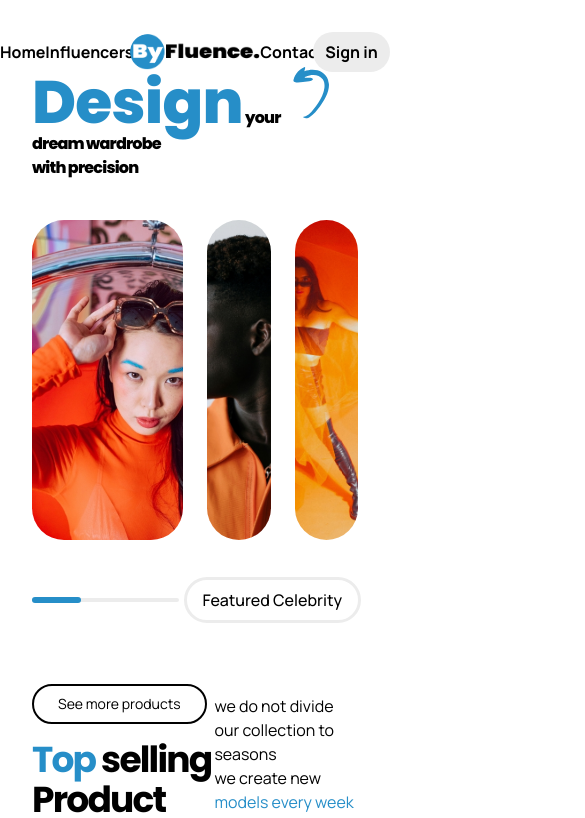
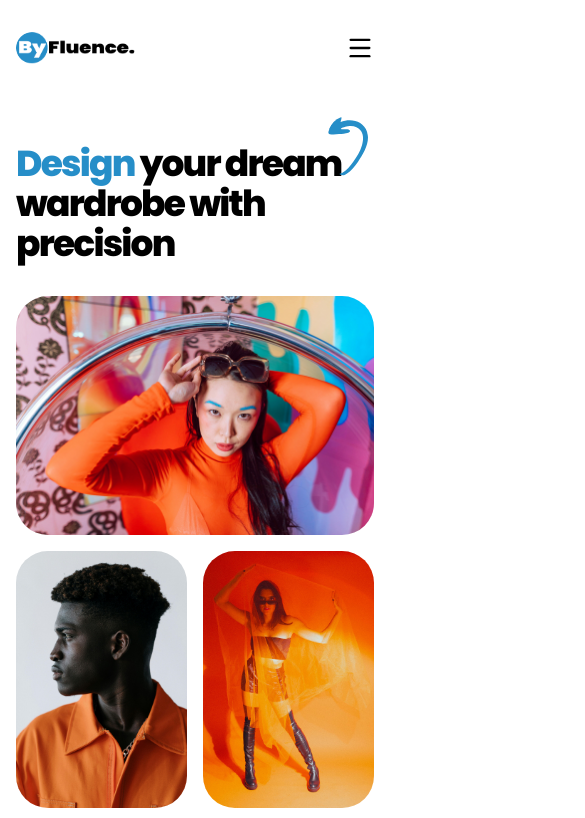
Before and after one commit to subodhGalande/popcom, a React (Vite) app: page / in a window 390 px wide. Shown: the top 818 px of the page, 585 px wide, since content can reach past the window. Built offline with nearby package versions, Linux system fonts and the light colour scheme.

Commit message:
feat: navbar with mobile view, responsive hero section

```diff
--- a/src/App.jsx
+++ b/src/App.jsx
@@ -13,13 +13,13 @@ function App() {
     <>
       <Navbar />
       <Hero />
-      <TopSeller />
+      {/* <TopSeller />
       <WhyChooseUs />
       <Showcase />
       <Products />
       <Influencers />
       <Reviews />
-      <Footer />
+      <Footer /> */}
     </>
   );
 }
--- a/src/components/hero.jsx
+++ b/src/components/hero.jsx
@@ -2,27 +2,28 @@ import Arrow from "/arrow.svg";
 
 const Hero = () => {
   return (
-    <section className="mx-auto px-8 sm:max-w-6xl">
-      <article className="flex flex-col sm:mt-20">
+    <section className="mx-auto px-4 sm:max-w-6xl sm:px-8">
+      <article className="mt-20 flex flex-col">
         <div className="relative text-left md:max-w-1/2">
-          <h1 className="font-extrabold sm:text-6xl/16">
-            <span className="text-primary text-6xl">Design</span>{" "}
+          <h1 className="text-4xl font-extrabold sm:text-6xl/16">
+            <span className="text-primary text-4xl sm:text-6xl">Design</span>{" "}
             <span className="relative inline-block">
               your
               <img
-                className="absolute -top-10 -right-12"
-                width="50px"
+                className="absolute -top-7 -right-37 sm:-top-8 sm:-right-8"
+                width="40px"
                 src={Arrow}
                 alt="arrow"
               />
             </span>{" "}
-            <br /> dream wardrobe <br /> with precision
+            <br className="hidden sm:block" /> dream wardrobe{" "}
+            <br className="hidden sm:block" /> with precision
           </h1>
         </div>
         <div>
-          <div className="mx-w-4xl mt-10 grid h-80 grid-cols-4 gap-6">
+          <div className="mt-8 grid gap-4 sm:mt-10 sm:h-80 sm:grid-cols-4 sm:gap-6">
             {/* First image  */}
-            <div className="col-span-2 overflow-hidden">
+            <div className="col-span-2 overflow-hidden sm:col-span-2">
               <img
                 src="/hero/hero-1.jpg"
                 alt="hero-image"
@@ -51,13 +52,13 @@ const Hero = () => {
         </div>
 
         {/* divider */}
-        <div className="mt-10 flex items-center justify-center gap-2">
+        <div className="mt-8 flex items-center justify-center gap-4 sm:mt-10 sm:flex-row sm:gap-2">
           <div className="bg-accent-gray flex h-1 w-full items-center rounded-full">
             {" "}
             <div className="bg-primary h-1.5 w-1/3 rounded-full"></div>{" "}
           </div>
-          <div className="outline-accent-gray min-w-fit rounded-full px-4 py-2 outline-3">
-            <p className="text-lg/tighter font-sans font-medium">
+          <div className="outline-accent-gray min-w-fit rounded-full px-3 py-1.5 outline-2 sm:px-4 sm:py-2 sm:outline-3">
+            <p className="sm:text-lg/tighter font-sans text-sm font-medium sm:text-base">
               Featured Celebrity
             </p>
           </div>
--- a/src/components/navbar.jsx
+++ b/src/components/navbar.jsx
@@ -1,29 +1,55 @@
-import { Search } from "lucide-react";
+import { useState } from "react";
+import { Search, Menu, X } from "lucide-react";
 
 export default function Navbar() {
+  const [menuOpen, setMenuOpen] = useState(false);
+
   return (
     <header className="top-0 z-50 mt-8 font-bold">
-      <nav className="mx-auto flex items-center justify-between md:max-w-6xl">
-        {/* left side */}
-        <div className="flex w-1/3 items-center justify-around">
+      <nav className="mx-auto flex items-center justify-between px-4 md:max-w-6xl">
+        {/* Left links - hidden on mobile */}
+        <div className="hidden w-1/3 items-center justify-around md:flex">
           <a href="">Home</a>
           <a href="">Influencers</a>
         </div>
-        {/* center */}
+
+        {/* Center logo */}
         <div className="flex w-1/3 items-center justify-center">
-          <img src="/logo.png" alt="brand-logo" width="175px" />
+          <img src="/logo.png" alt="brand-logo" width="150px" />
         </div>
-        {/* right */}
-        <div className="flex w-1/3 items-center justify-around">
+
+        {/* Right section */}
+        <div className="hidden w-1/3 items-center justify-around md:flex">
           <a href="">Contact us</a>
-          <div className="-mr-14">
+          <div>
             <Search size={22} />
           </div>
           <button className="bg-accent-gray rounded-full px-3 py-2">
             Sign in
           </button>
         </div>
+
+        {/* Hamburger button (mobile only) */}
+        <div className="flex md:hidden">
+          <button onClick={() => setMenuOpen(!menuOpen)}>
+            {menuOpen ? <X size={28} /> : <Menu size={28} />}
+          </button>
+        </div>
       </nav>
+
+      {/* Mobile dropdown menu */}
+      {menuOpen && (
+        <div className="absolute top-20 left-0 z-40 w-full bg-[#fff] shadow-md md:hidden">
+          <div className="flex flex-col items-center gap-6 py-6 text-lg">
+            <a href="">Home</a>
+            <a href="">Influencers</a>
+            <a href="">Contact us</a>
+            <button className="bg-accent-gray rounded-full px-4 py-2">
+              Sign in
+            </button>
+          </div>
+        </div>
+      )}
     </header>
   );
 }
```
Also changed, not shown: 1 other file (tests, documents, lock files or other folders).
